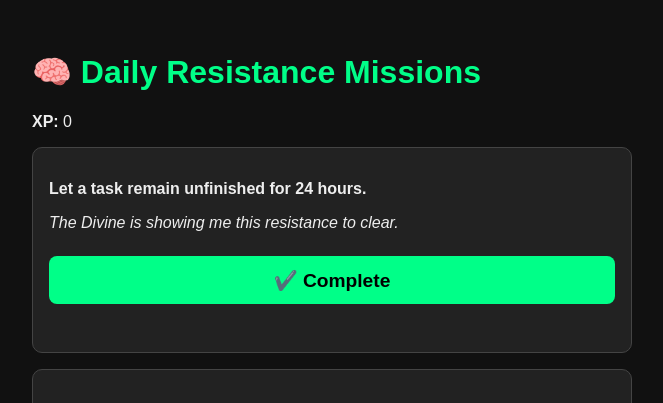
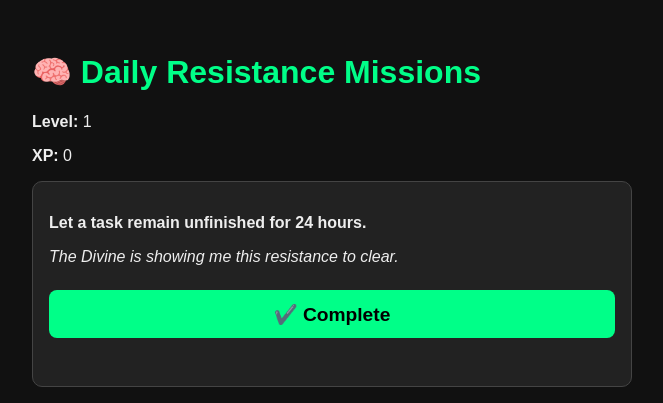
Before and after one commit to NeoAgent53/simulation-app, a Flask app: page / in a window 1280 px wide. Shown: the top 403 px of the page, without its empty margins (308-971 px from the left). Run offline with Flask 2, Linux system fonts and the light colour scheme.

Commit message:
Add level calculation. 1000  XP to level up

```diff
--- a/app.py
+++ b/app.py
@@ -19,7 +19,8 @@ xp_values = {
     "Observe Without Reacting": {"xp": 25, "repeatable": False, "type": "Mind"},
     "Eat Nutritious Meal": {"xp": 15, "repeatable": False, "type": "Body"},
     "Skill Practice": {"xp": 20, "repeatable": True, "type": "Mind"},
-    "Digital Detox 1 Hour": {"xp": 15, "repeatable": False, "type": "Routine"},
+    "Social Media Detox - 1 Day": {"xp": 20, "repeatable": False, "type": "Routine"},
+    "Crypto Detox - 1 Day": {"xp": 20, "repeatable": False, "type": "Routine"},
     "Go for a Walk": {"xp": 10, "repeatable": True, "type": "Body"},
     "Journal Entry": {"xp": 15, "repeatable": True, "type": "Mind"}
 }
@@ -43,6 +44,9 @@ TRUTH_QUOTE = "The Divine is showing me this resistance to clear."
 XP_REWARD = 50
 
 # Utilities
+def calculate_level(xp):
+    return xp // 1000 + 1
+
 def group_missions_by_type(missions):
     grouped = defaultdict(list)
     for name, info in missions.items():
@@ -80,6 +84,7 @@ def save_daily(data):
 def index():
     today = datetime.now().strftime("%Y-%m-%d")
     data = load_data()
+    level = calculate_level(data["xp"])
     daily = load_daily()
 
     if request.method == "POST" and "mission" in request.form:
@@ -107,6 +112,7 @@ def index():
         missions=daily["missions"],
         truth=TRUTH_QUOTE,
         xp=data["xp"],
+        level=level,
         all_completed=all(m["completed"] for m in daily["missions"]),
         grouped_missions=grouped_missions
     )
--- a/templates/index.html
+++ b/templates/index.html
@@ -44,6 +44,7 @@
 </head>
 <body>
   <h1>🧠 Daily Resistance Missions</h1>
+  <p><strong>Level:</strong> {{ level }}</p>
   <p><strong>XP:</strong> {{ xp }}</p>
 
   {% for m in missions %}
```
